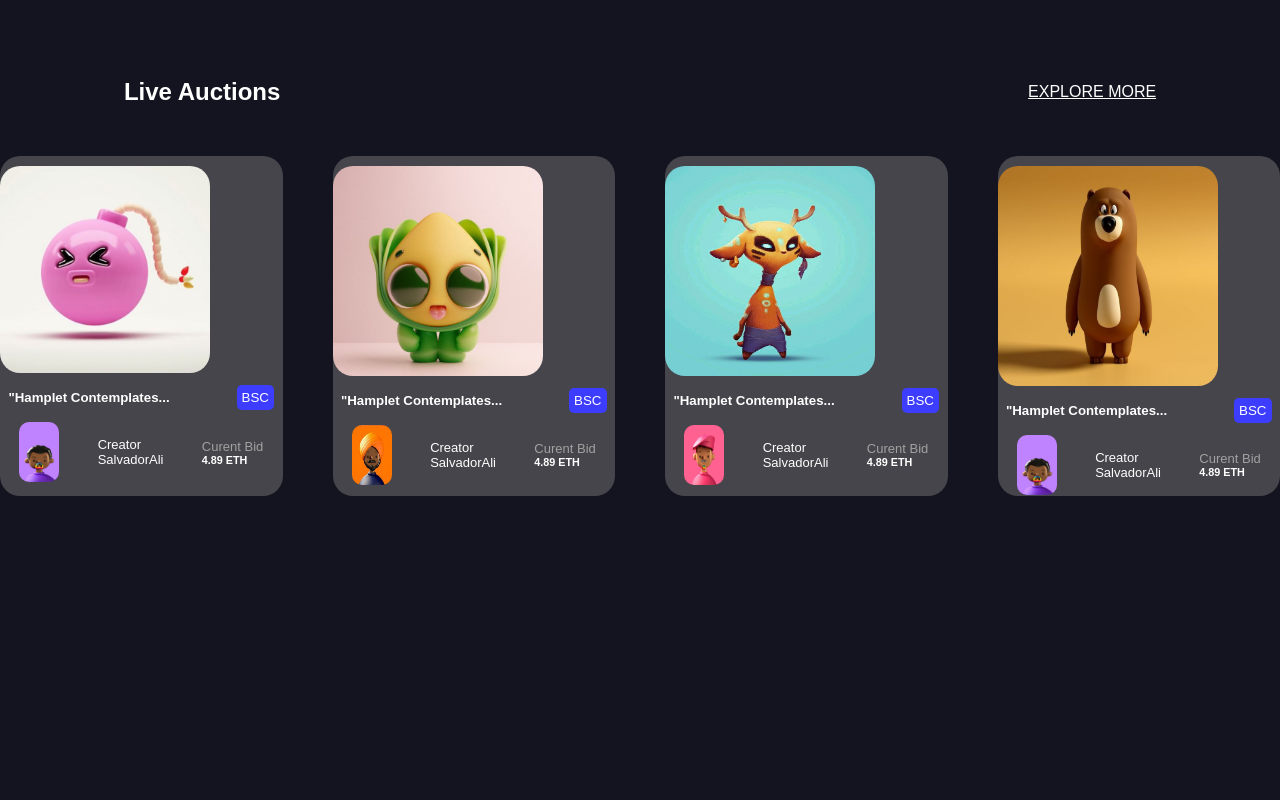
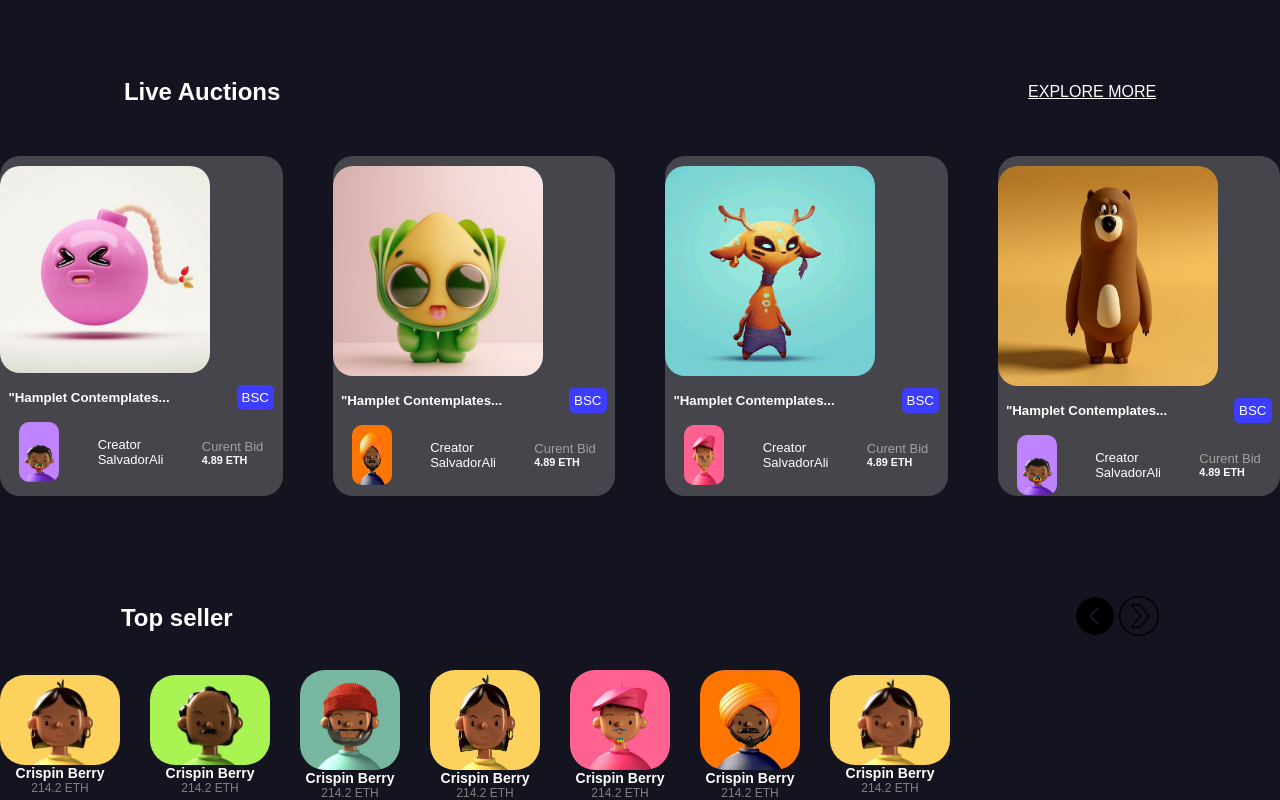
Before and after one commit to Tynchtykkkkk/Axies, a plain HTML site: page index.html in a window 1280 px wide. Shown: the part 517-1317 px from the top of the page. Before the commit the page ends 1013 px from the top, so only its background shows below. Drawn offline with Linux system fonts and the light colour scheme.

Commit message:
finish 3 section

```diff
--- a/index.html
+++ b/index.html
@@ -111,5 +111,56 @@
                 </div>
             </div>
         </section>
+        <section id="people">
+            <div class="contaner">
+                <div class="people">
+                    <div class="seller">
+                        <h2>Top seller</h2>
+                        <div class="direct">
+                            <img src="./img/left.png" alt="img">
+                            <img src="./img/right-arrow.png" alt="">
+                        </div>
+                    </div>
+                    <div class="peoples">
+                        <div class="men">
+                        <img src="./img/woman.jpg" alt="img">
+                        <h3>Crispin Berry</h3>
+                        <p>214.2 ETH</p>
+                    </div>
+                                          <div class="men">
+                        <img src="./img/men.jpg" alt="img">
+                        <h3>Crispin Berry</h3>
+                        <p>214.2 ETH</p>
+                    </div>
+                                          <div class="men">
+                        <img class="men2" src="./img/men2.jpg" alt="img">
+                        <h3>Crispin Berry</h3>
+                        <p>214.2 ETH</p>
+                    </div>
+                                          <div class="men">
+                        <img class="babe" src="./img/woman.jpg" alt="img">
+                        <h3>Crispin Berry</h3>
+                        <p>214.2 ETH</p>
+                    </div>
+                                          <div class="men">
+                        <img class="indus" src="./img/indus.jpg" alt="img">
+                        <h3>Crispin Berry</h3>
+                        <p>214.2 ETH</p>
+                    </div>
+                                          <div class="men">
+                        <img class="arab" src="./img/arab.jpg" alt="img">
+                        <h3>Crispin Berry</h3>
+                        <p>214.2 ETH</p>
+                    </div>
+                                          <div class="men">
+                        <img src="./img/woman.jpg" alt="img">
+                        <h3>Crispin Berry</h3>
+                        <p>214.2 ETH</p>
+                    </div>
+
+                    </div>
+                </div>
+            </div>
+        </section>
 </body>
 </html>
--- /dev/null
+++ b/styles/3 section.css
@@ -0,0 +1,46 @@
+#people{
+    margin-top: 100px;
+    color: white;
+}
+
+.seller{
+    display: flex;
+    align-items: center;
+    justify-content: space-around;
+    gap: 600px;
+}
+.direct img{
+    width: 40px;
+}
+.peoples{
+    margin-top: 30px;
+    display: flex;
+    align-items: center;
+    gap: 30px;
+}
+.men{
+    display: flex;
+    flex-direction: column;
+    align-items: center;
+    font-size: 12px;
+    .men2{
+    width: 100px;
+}
+.babe{
+    width: 110px;
+    height: 100px;
+}
+.indus{
+    width: 100px;
+}
+.arab{
+    width: 100px;
+}
+}
+.men p{
+    color: gray;
+}
+.men img{
+    width: 120px;
+    border-radius: 25px;
+}
--- a/styles/animation.css
+++ b/styles/animation.css
@@ -50,3 +50,9 @@ body{
 .animal-card:hover{
     transform: scale(1.1);
 }
+.men{
+    transition: transform 0.3s ease;
+}
+.men:hover{
+    transform: scale(1.1);
+}
--- a/styles/index.css
+++ b/styles/index.css
@@ -4,3 +4,4 @@
 @import "./animation.css";
 @import "./1section.css";
 @import "./2section.css";
+@import "./3\ section.css"
```
Also changed, not shown: img/baby.jpg (added), img/left.png (added), img/men.jpg (added), img/men2.jpg (added), img/right-arrow.png (added), img/woman.jpg (added).
